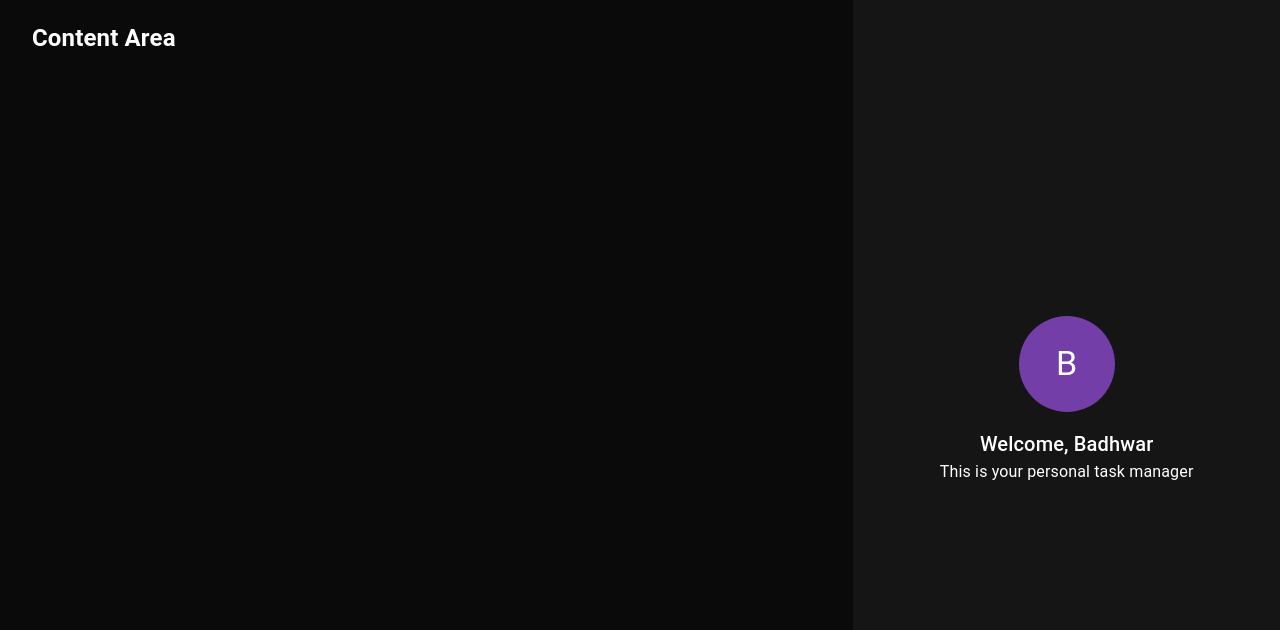
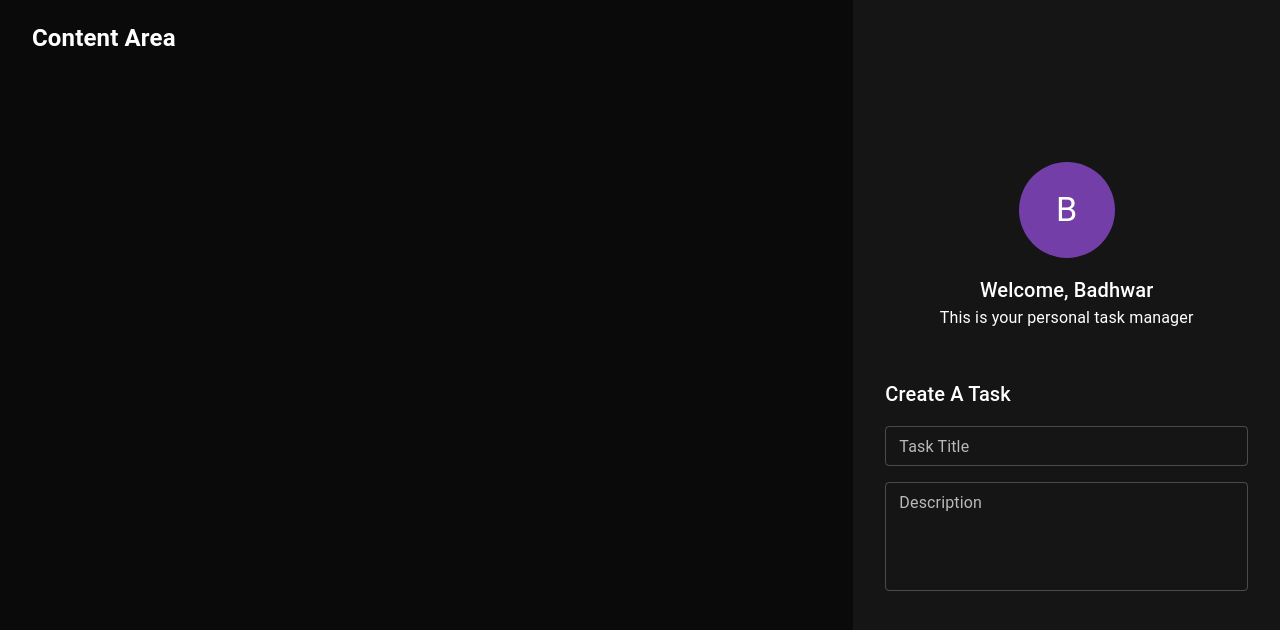
Before and after one commit to karanbadhwar/TodoApp, a React (Create React App) app: page / in a window 1280 px wide. Shown: the top 630 px of the page. Built offline with nearby package versions, Linux system fonts and the light colour scheme.

Commit message:
All missed Commits

```diff
--- a/src/components/profile/profile.tsx
+++ b/src/components/profile/profile.tsx
@@ -3,7 +3,7 @@ import { Avatar, Box, Typography } from '@mui/material';
 // import PropTypes from 'prop-types';
 
 interface IProfile {
-  name?: string;
+  name: string;
 }
 
 export const Profile: FC<IProfile> = (props): ReactElement => {
@@ -38,5 +38,5 @@ export const Profile: FC<IProfile> = (props): ReactElement => {
 };
 
 // Profile.propTypes = {
-//   name: PropTypes.string,
+//   name: PropTypes.string.isRequired,
 // };
--- a/src/components/sidebar/sidebar.tsx
+++ b/src/components/sidebar/sidebar.tsx
@@ -1,6 +1,7 @@
 import React, { FC, ReactElement } from 'react';
 import { Grid } from '@mui/material';
 import { Profile } from '../profile/profile';
+import { CreateTaskForm } from '../createTaskForm/createTaskForm';
 
 export const Sidebar: FC = (): ReactElement => {
   return (
@@ -21,6 +22,7 @@ export const Sidebar: FC = (): ReactElement => {
       }}
     >
       <Profile name="Badhwar" />
+      <CreateTaskForm />
     </Grid>
   );
 };
```
